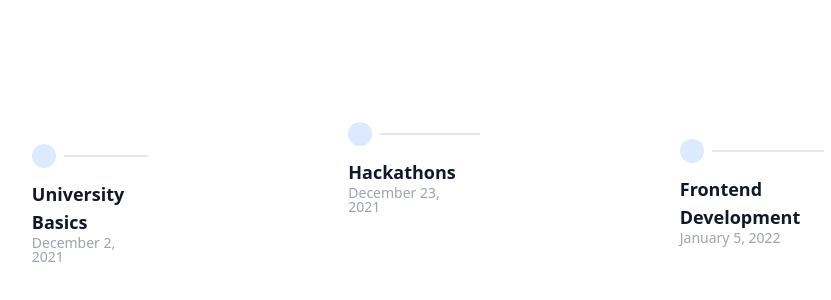
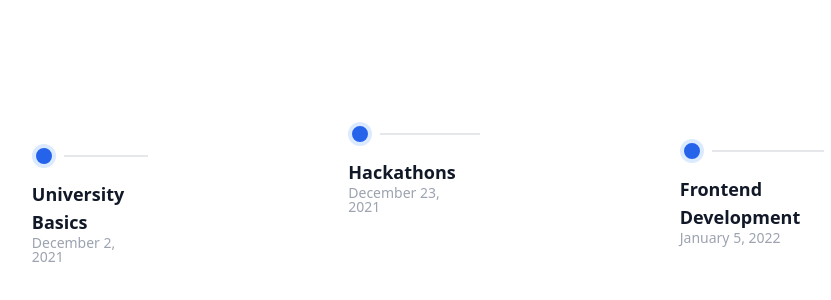
Before and after one commit to tihynihy/personal-portfolio, a Vue app: page /personal-portfolio/roadmap in a window 1280 px wide. Shown: the part 160-460 px from the top of the page, without its empty margins (208-1039 px from the left). Built offline with nearby package versions, Linux system fonts and the light colour scheme; what vue3-particles would draw is missing.

Commit message:
svg prop mutation

```diff
--- a/src/components/TimelineComponent.vue
+++ b/src/components/TimelineComponent.vue
@@ -8,15 +8,19 @@
       <div class="flex mr-2 items-center">
         <div
           class="z-10 flex items-center justify-center w-6 h-6 bg-blue-100 rounded-full ring-0 ring-white dark:bg-blue-900 sm:ring-8 dark:ring-gray-900 shrink-0"
-          >
-            <!-- svg placeholder slot -->
-            <slot name="svg-placeholder"></slot>
-          </div>
-          <div class="hidden sm:flex w-full bg-gray-200 h-0.5 dark:bg-gray-700"></div>
+          v-html="item.svg"
+        ></div>
+        <div
+          class="hidden sm:flex w-full bg-gray-200 h-0.5 dark:bg-gray-700"
+        ></div>
       </div>
       <div class="mt-3 sm:pe-8">
-          <h3 class="text-lg font-semibold text-gray-900 dark:text-white">{{ item.title }}</h3>
-          <time class="block mb-2 text-sm font-normal leading-none text-gray-400 dark:text-gray-500">
+        <h3 class="text-lg font-semibold text-gray-900 dark:text-white">
+          {{ item.title }}
+        </h3>
+        <time
+          class="block mb-2 text-sm font-normal leading-none text-gray-400 dark:text-gray-500"
+        >
           {{ item.releaseDate }}
         </time>
         <p class="text-base font-normal text-white">{{ item.description }}</p>
@@ -27,11 +31,20 @@
 
 <script>
 export default {
-    name: 'TimelineComponent',
+  name: "TimelineComponent",
   props: {
     items: {
       type: Array,
       required: true,
+      validator(value) {
+        return value.every(
+          (item) =>
+            "title" in item &&
+            "releaseDate" in item &&
+            "description" in item &&
+            "svg" in item
+        );
+      },
     },
   },
 };
--- a/src/views/RoadmapView.vue
+++ b/src/views/RoadmapView.vue
@@ -35,21 +35,34 @@ export default {
     return {
       items: [
         {
-          title: "University Basics",
-          releaseDate: "December 2, 2021",
-          description: "Started my journey in coding with the basics.",
+          title: 'University Basics',
+          releaseDate: 'December 2, 2021',
+          description: 'Started my journey in coding with the basics.',
+          svg: `
+            <svg class="w-4 h-4 text-blue-600" aria-hidden="true" xmlns="http://www.w3.org/2000/svg" fill="currentColor" viewBox="0 0 20 20">
+              <path d="M10 20a10 10 0 100-20 10 10 0 000 20zm1-15v4H7v2h4v4h2v-4h4V9h-4V5h-2z"/>
+            </svg>
+          `,
         },
         {
-          title: "Hackathons",
-          releaseDate: "December 23, 2021",
-          description:
-            "Winner of the BEST 2022 Hackathon in Sarajevo | BEST Mostar Hackathon 2021.",
+          title: 'Hackathons',
+          releaseDate: 'December 23, 2021',
+          description: 'Winner of the BEST 2022 Hackathon in Sarajevo | BEST Mostar Hackathon 2021.',
+          svg: `
+            <svg class="w-4 h-4 text-blue-600" aria-hidden="true" xmlns="http://www.w3.org/2000/svg" fill="currentColor" viewBox="0 0 20 20">
+              <path d="M10 20a10 10 0 100-20 10 10 0 000 20zm1-15v4H7v2h4v4h2v-4h4V9h-4V5h-2z"/>
+            </svg>
+          `,
         },
         {
-          title: "Frontend Development",
-          releaseDate: "January 5, 2022",
-          description:
-            "Worked full time as a Vue.js developer | Figma UI/UX development",
+          title: 'Frontend Development',
+          releaseDate: 'January 5, 2022',
+          description: 'Worked full time as a Vue.js developer | Figma UI/UX development',
+          svg: `
+            <svg class="w-4 h-4 text-blue-600" aria-hidden="true" xmlns="http://www.w3.org/2000/svg" fill="currentColor" viewBox="0 0 20 20">
+              <path d="M10 20a10 10 0 100-20 10 10 0 000 20zm1-15v4H7v2h4v4h2v-4h4V9h-4V5h-2z"/>
+            </svg>
+          `,
         },
       ],
     };
```
Lines whose indentation alone changed are shown as unchanged.
